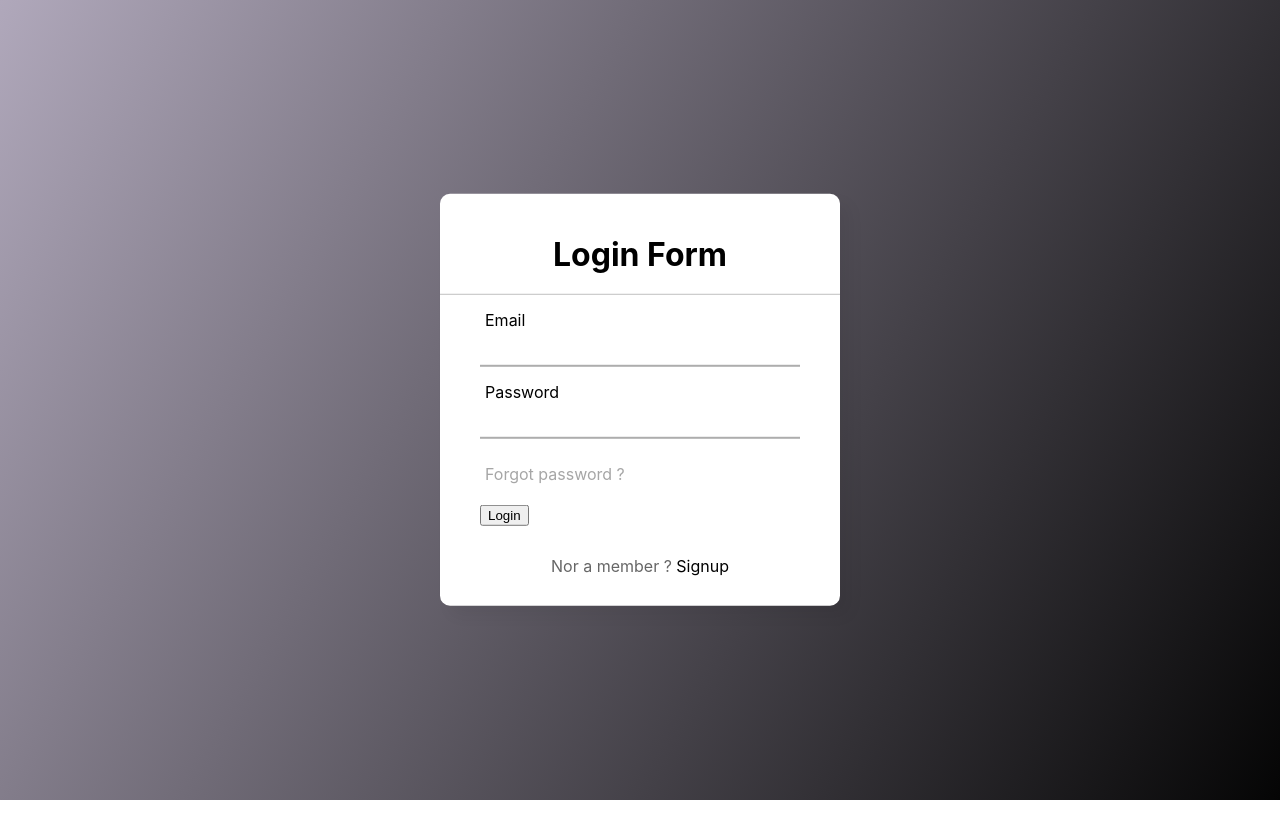
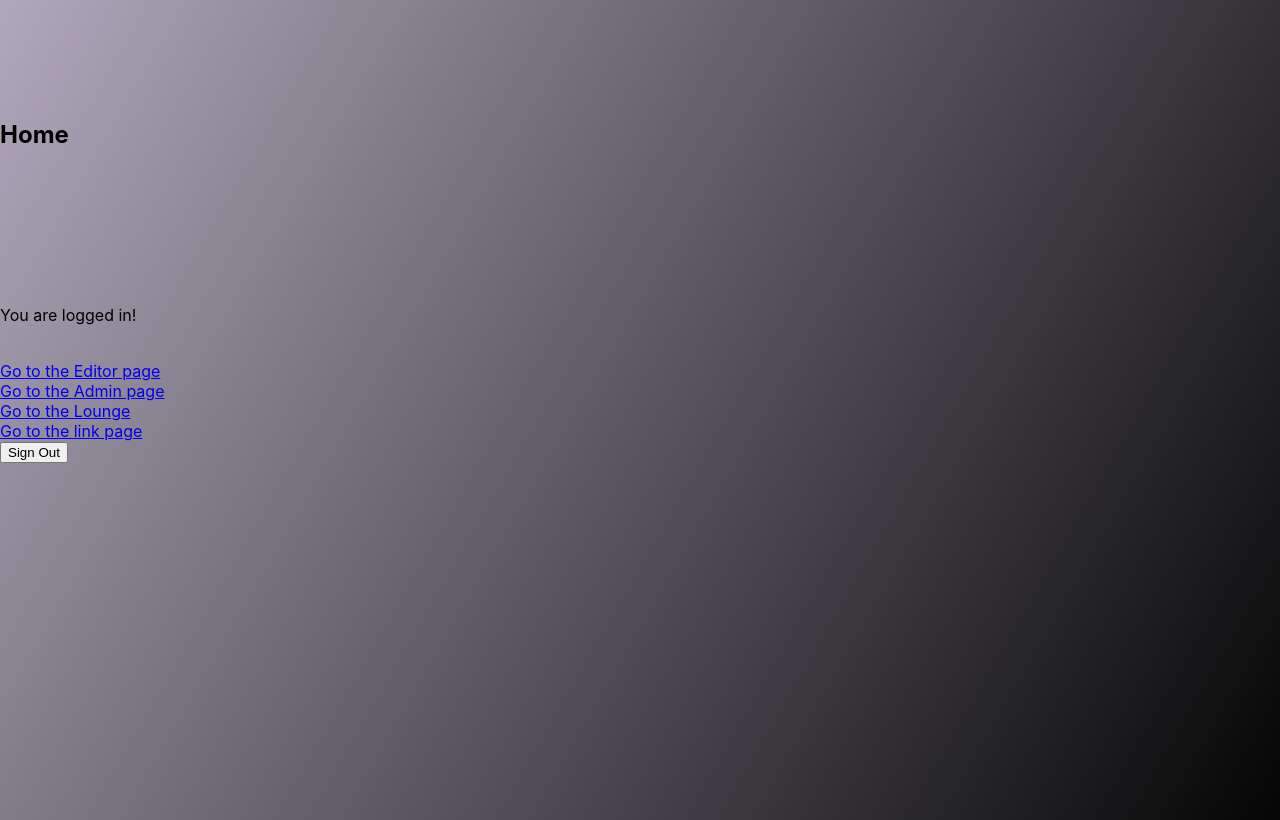
Before and after one commit to Nadim-Nahle/Survey-Builder, a React (Create React App) app in the folder react-frontend/: page / in a window 1280 px wide. Built offline with nearby package versions, Linux system fonts and the light colour scheme.

Commit message:
Frontend Create- Routes

```diff
--- a/react-frontend/package.json
+++ b/react-frontend/package.json
@@ -9,6 +9,7 @@
     "axios": "^0.27.2",
     "react": "^18.2.0",
     "react-dom": "^18.2.0",
+    "react-router-dom": "^6.3.0",
     "react-scripts": "5.0.1",
     "web-vitals": "^2.1.4"
   },
--- a/react-frontend/src/App.js
+++ b/react-frontend/src/App.js
@@ -1,13 +1,30 @@
 import React from "react";
 import Login from "./admin/Login";
 import Survey from "./admin/Survey";
+import {Routes, Route, Router} from 'react-router-dom';
+import Signup from "./admin/signup";
+import Layout from "./Layout";
+import Home from "./Home";
+
+
 function App() {
   return (
-    <div className='flex'>
-      <Login />
-    </div>
+      <Routes>
+      <Route path="/" element ={<Layout />}>
+        /* public routes */
+        <Route path="login" element ={<Login />} />
+        <Route path="aignup" element ={<Signup />} />
 
-  );
+        /* protected routes */
+        <Route path="survey" element ={<Survey />} />
+        <Route path="/" element ={<Home />} />
+
+        /* 404 roue */
+
+      </Route>
+    </Routes>
+
+  )
 }
 
 export default App;
--- /dev/null
+++ b/react-frontend/src/Home.jsx
@@ -0,0 +1,36 @@
+import { useNavigate, Link } from "react-router-dom";
+import { useContext } from "react";
+import AuthContext from "./context/AuthProvider";
+
+const Home = () => {
+    const { setAuth } = useContext(AuthContext);
+    const navigate = useNavigate();
+
+    const logout = async () => {
+        // if used in more components, this should be in context
+        // axios to /logout endpoint
+        setAuth({});
+        navigate('/linkpage');
+    }
+
+    return (
+        <section>
+            <h1>Home</h1>
+            <br />
+            <p>You are logged in!</p>
+            <br />
+            <Link to="/editor">Go to the Editor page</Link>
+            <br />
+            <Link to="/admin">Go to the Admin page</Link>
+            <br />
+            <Link to="/lounge">Go to the Lounge</Link>
+            <br />
+            <Link to="/linkpage">Go to the link page</Link>
+            <div className="flexGrow">
+                <button onClick={logout}>Sign Out</button>
+            </div>
+        </section>
+    )
+}
+
+export default Home
--- /dev/null
+++ b/react-frontend/src/Layout.js
@@ -0,0 +1,12 @@
+import { Outlet } from "react-router-dom"
+
+const Layout = () => {
+    return (
+        <main className="App">
+
+            <Outlet />
+        </main>
+    )
+}
+
+export default Layout
--- /dev/null
+++ b/react-frontend/src/admin/signup.jsx
@@ -0,0 +1,8 @@
+
+
+const Signup = () => {
+
+
+
+}
+export default Signup
--- a/react-frontend/src/index.js
+++ b/react-frontend/src/index.js
@@ -4,18 +4,22 @@ import './index.css';
 import App from './App';
 import reportWebVitals from './reportWebVitals';
 import { AuthProvider } from './context/AuthProvider';
+import { BrowserRouter, Routes, Route } from 'react-router-dom';
 
 const root = ReactDOM.createRoot(document.getElementById('root'));
 root.render(
   <React.StrictMode>
-    <AuthProvider>
-      <App />
-    </AuthProvider>
+    <BrowserRouter>
+      <AuthProvider>
+      </AuthProvider>
+      <Routes>
+        <Route path='/*' element={<App />} />
+      </Routes>
+    </BrowserRouter>
+
 
   </React.StrictMode>
 );
 
-// If you want to start measuring performance in your app, pass a function
-// to log results (for example: reportWebVitals(console.log))
-// or send to an analytics endpoint. Learn more: https://bit.ly/CRA-vitals
+
 reportWebVitals();
```
Also changed, not shown: react-frontend/src/hooks/useAuth.js (added, +8 -0 lines), react-frontend/src/admin/login1.js (deleted), 1 other file (tests, documents, lock files or other folders).
